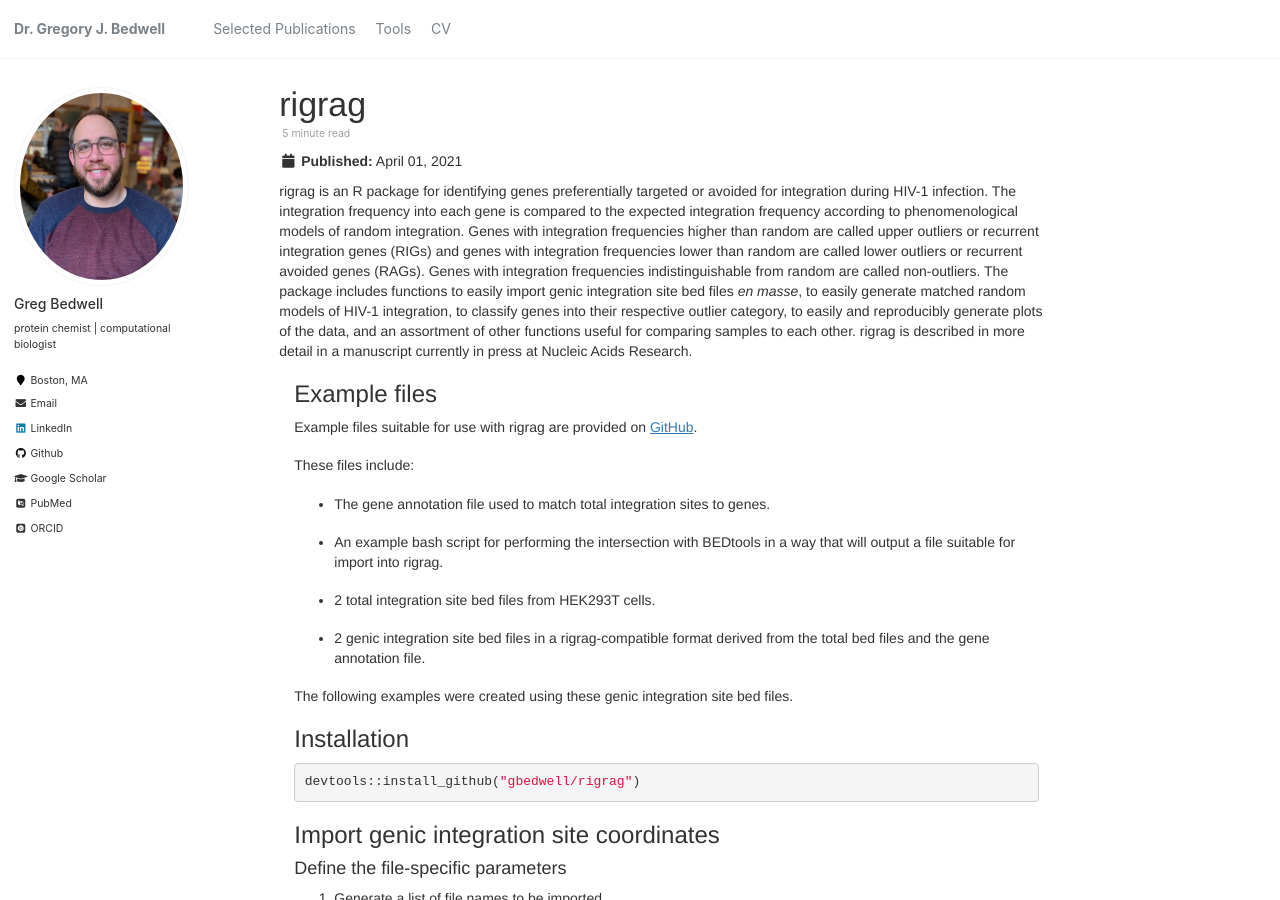
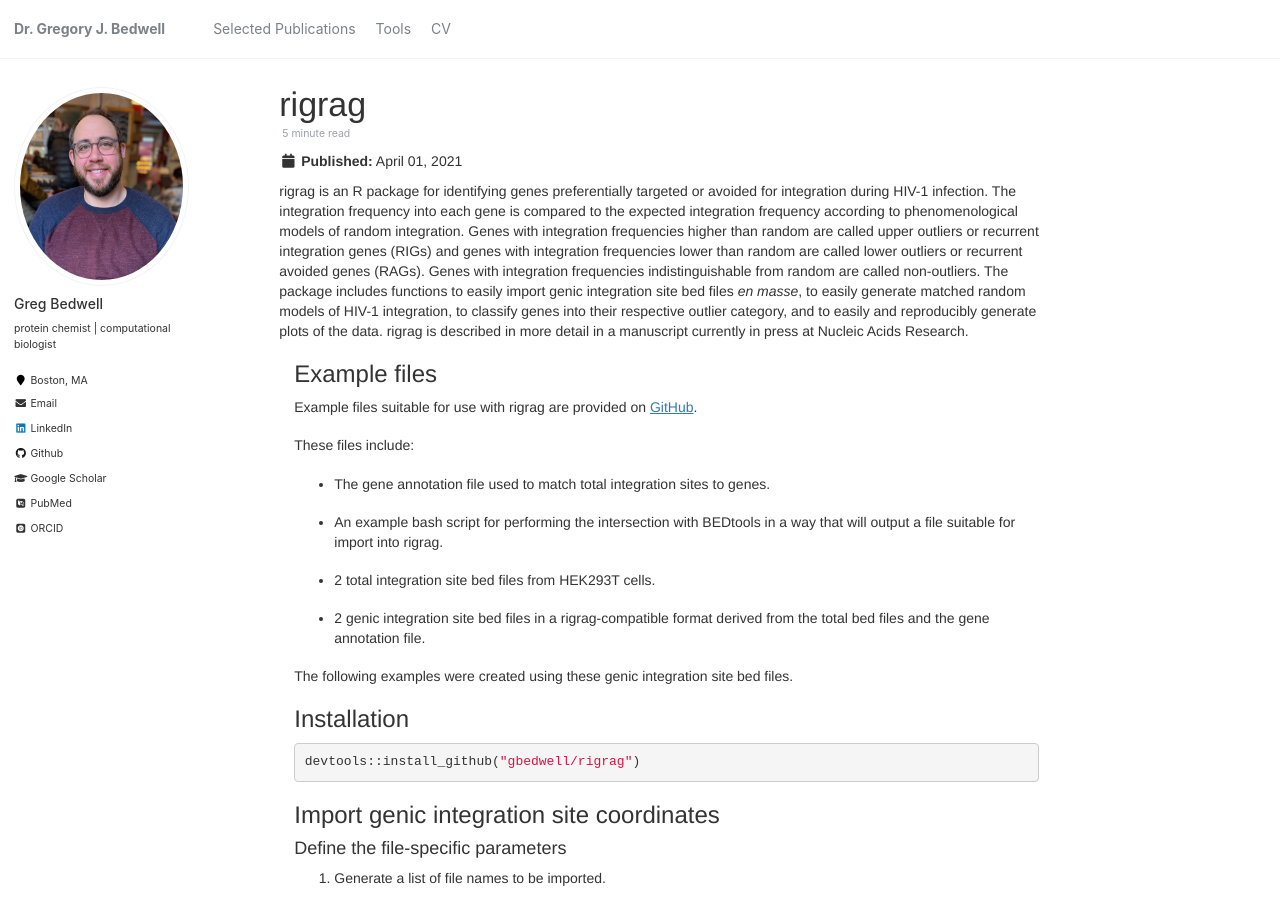
Before and after one commit to gbedwell/gbedwell.github.io, a Jekyll site: the page built from _posts/2021-04-01-rigrag.html, in a window 1280 px wide and 900 px high. Built offline with Jekyll 4.4.1, drawn with Linux system fonts in a browser that asks for light colours; some web fonts are replaced.

Commit message:
updated rigrag description

```diff
--- a/_posts/2021-04-01-rigrag.html
+++ b/_posts/2021-04-01-rigrag.html
@@ -3,7 +3,7 @@ title: 'rigrag'
 permalink: /tools/rigrag
 ---
 
-rigrag is an R package for identifying genes preferentially targeted or avoided for integration during HIV-1 infection. The integration frequency into each gene is compared to the expected integration frequency according to phenomenological models of random integration. Genes with integration frequencies higher than random are called upper outliers or recurrent integration genes (RIGs) and genes with integration frequencies lower than random are called lower outliers or recurrent avoided genes (RAGs). Genes with integration frequencies indistinguishable from random are called non-outliers. The package includes functions to easily import genic integration site bed files <i>en masse</i>, to easily generate matched random models of HIV-1 integration, to classify genes into their respective outlier category, to easily and reproducibly generate plots of the data, and an assortment of other functions useful for comparing samples to each other. rigrag is described in more detail in a manuscript currently in press at Nucleic Acids Research.
+rigrag is an R package for identifying genes preferentially targeted or avoided for integration during HIV-1 infection. The integration frequency into each gene is compared to the expected integration frequency according to phenomenological models of random integration. Genes with integration frequencies higher than random are called upper outliers or recurrent integration genes (RIGs) and genes with integration frequencies lower than random are called lower outliers or recurrent avoided genes (RAGs). Genes with integration frequencies indistinguishable from random are called non-outliers. The package includes functions to easily import genic integration site bed files <i>en masse</i>, to easily generate matched random models of HIV-1 integration, to classify genes into their respective outlier category, and to easily and reproducibly generate plots of the data. rigrag is described in more detail in a manuscript currently in press at Nucleic Acids Research.
 
 <html>
 
```
